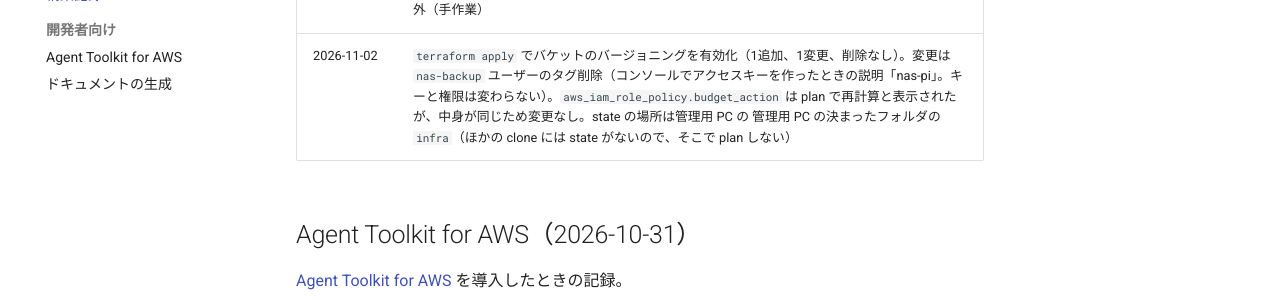
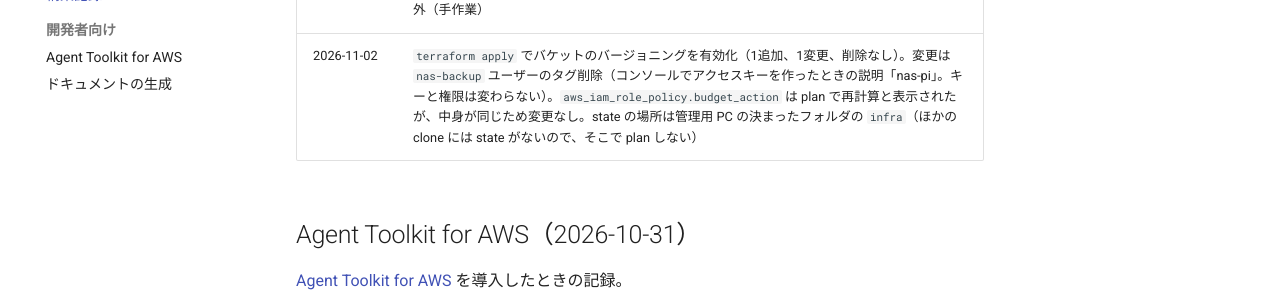
Before and after one commit to yusuke-git/nas-photo-backup-s3, an MkDocs documentation site: the page built from docs/records.md, in a window 1280 px wide and 1316 px high. Shown: the part 591-891 px from the top of the window. Built offline with MkDocs 1.6.1 and Material for MkDocs 9.7.7, drawn with Linux system fonts in a browser that asks for light colours; comment, search, counter and statistics services are not loaded.

Commit message:
docs: records.md の重複した言葉を直す
「管理用 PC の 管理用 PC の決まったフォルダ」を「管理用 PC の決まったフォルダ」にする。

Co-Authored-By: Claude Fable 5.2 <noreply@anthropic.com>
Claude-Session: https://claude.ai/code/session_014TJqtwhJV656d3f5bLeEFB

```diff
--- a/docs/records.md
+++ b/docs/records.md
@@ -11,7 +11,7 @@
 | 日付 | 内容 |
 |---|---|
 | 2026-10-31 | `terraform apply` で15リソースを作成（変更・削除なし）。バケット `example-nas-photo-backup`（`ap-southeast-2`、`get-bucket-location` で確認）、ユーザー `nas-backup`、予算 `nas-photo-backup-monthly`（月5ドル、Budget Action は STANDBY）、異常検知 `nas-photo-backup-anomaly`。Terraform v1.16.6、AWS プロバイダ v5.100.0。state は管理用 PC の `infra/terraform.tfstate`。アカウント全体の予算 `account-monthly-alert` は Terraform 管理外（手作業） |
-| 2026-11-02 | `terraform apply` でバケットのバージョニングを有効化（1追加、1変更、削除なし）。変更は `nas-backup` ユーザーのタグ削除（コンソールでアクセスキーを作ったときの説明「nas-pi」。キーと権限は変わらない）。`aws_iam_role_policy.budget_action` は plan で再計算と表示されたが、中身が同じため変更なし。state の場所は管理用 PC の 管理用 PC の決まったフォルダの `infra`（ほかの clone には state がないので、そこで plan しない） |
+| 2026-11-02 | `terraform apply` でバケットのバージョニングを有効化（1追加、1変更、削除なし）。変更は `nas-backup` ユーザーのタグ削除（コンソールでアクセスキーを作ったときの説明「nas-pi」。キーと権限は変わらない）。`aws_iam_role_policy.budget_action` は plan で再計算と表示されたが、中身が同じため変更なし。state の場所は管理用 PC の決まったフォルダの `infra`（ほかの clone には state がないので、そこで plan しない） |
 
 ## Agent Toolkit for AWS（2026-10-31） {#agent-toolkit}
 
```
